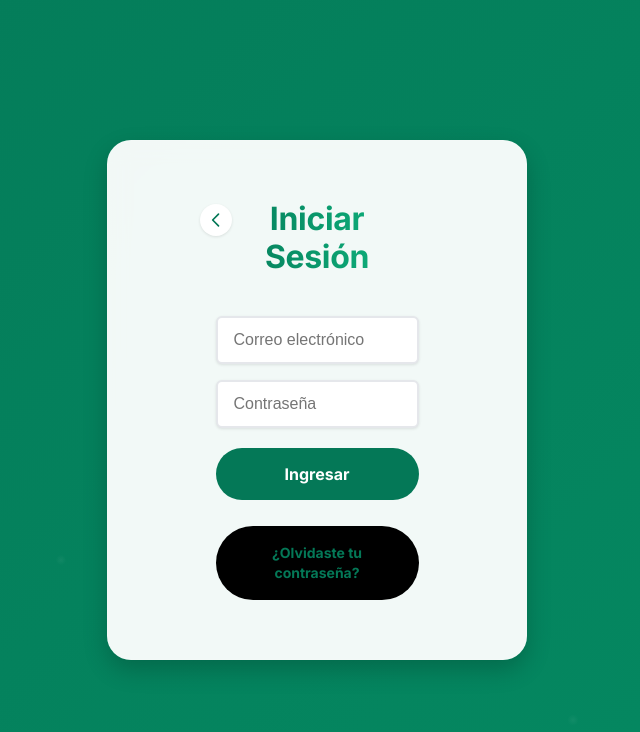
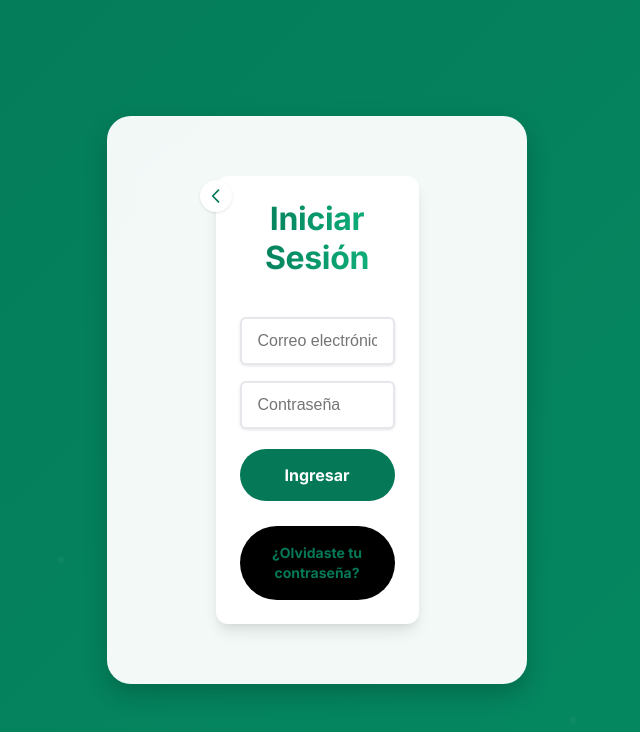
Before and after one commit to domynll/prototipo, a React (Vite) app: page / in a window 1280 px wide. Both pictures are taken after a click on the button "Iniciar sesión". Shown: the top 732 px of the page, without its empty margins (323-963 px from the left). Built offline with nearby package versions, Linux system fonts and the light colour scheme; no server answers.

Commit message:
Actualizar login con roles y redirección según rol

```diff
--- a/src/LoginForm.jsx
+++ b/src/LoginForm.jsx
@@ -4,7 +4,7 @@ import { supabase } from './services/supabaseClient';
 import { useNavigate } from 'react-router-dom';
 import './FormStyles.css';
 
-const LoginForm = ({ navigateToHome }) => {
+const LoginForm = () => {
   const [email, setEmail] = useState('');
   const [password, setPassword] = useState('');
   const [error, setError] = useState('');
@@ -12,21 +12,45 @@ const LoginForm = ({ navigateToHome }) => {
 
   const navigate = useNavigate();
 
-  // Inicio de sesión
+  // Iniciar sesión
   const handleLogin = async (e) => {
     e.preventDefault();
     setLoading(true);
     setError('');
 
     try {
+      // Login con Supabase
       const { data, error } = await supabase.auth.signInWithPassword({ email, password });
       if (error) throw error;
 
-      console.log('Inicio de sesión exitoso:', data);
+      // Obtener el rol desde la tabla usuarios
+      const { data: userData, error: roleError } = await supabase
+        .from('usuarios')
+        .select('rol')
+        .eq('id', data.user.id)
+        .single();
+
+      if (roleError) throw roleError;
+
+      console.log('Usuario:', data.user);
+      console.log('Rol:', userData.rol);
+
       setLoading(false);
 
-      if (navigateToHome) navigateToHome();
-      else navigate('/home');
+      // Redirigir según rol
+      switch (userData.rol) {
+        case 'admin':
+          navigate('/admin');
+          break;
+        case 'docente':
+          navigate('/docente');
+          break;
+        case 'estudiante':
+          navigate('/estudiante');
+          break;
+        default:
+          navigate('/visitante');
+      }
 
     } catch (err) {
       console.error('Error al iniciar sesión:', err);
@@ -53,7 +77,7 @@ const LoginForm = ({ navigateToHome }) => {
   };
 
   return (
-    <form onSubmit={handleLogin} className="flex flex-col space-y-4">
+    <form onSubmit={handleLogin} className="flex flex-col space-y-4 max-w-md mx-auto mt-10 p-6 shadow-lg rounded-lg bg-white">
       <h2 className="text-2xl font-bold text-center text-emerald-700">Iniciar Sesión</h2>
 
       {/* Email */}
```
